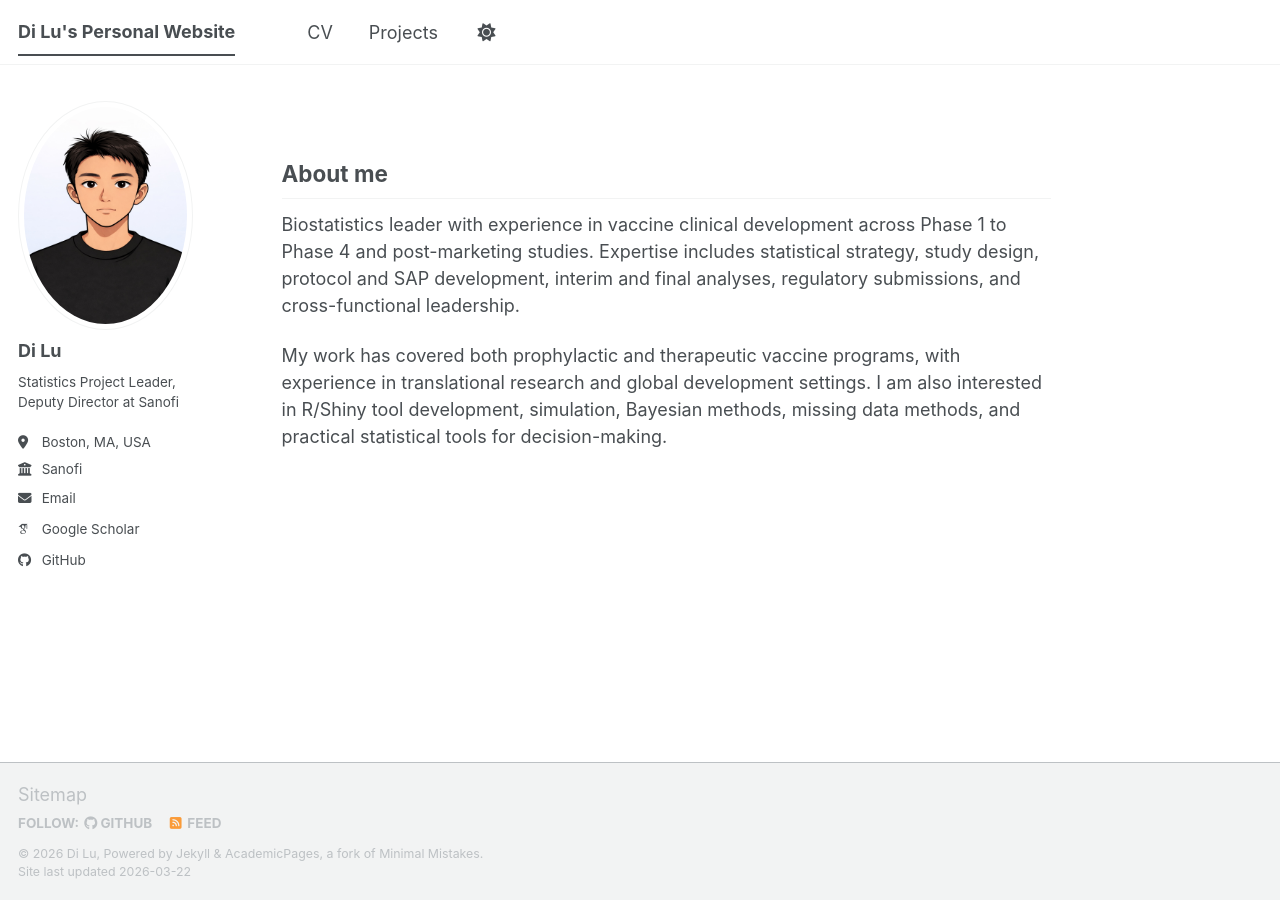
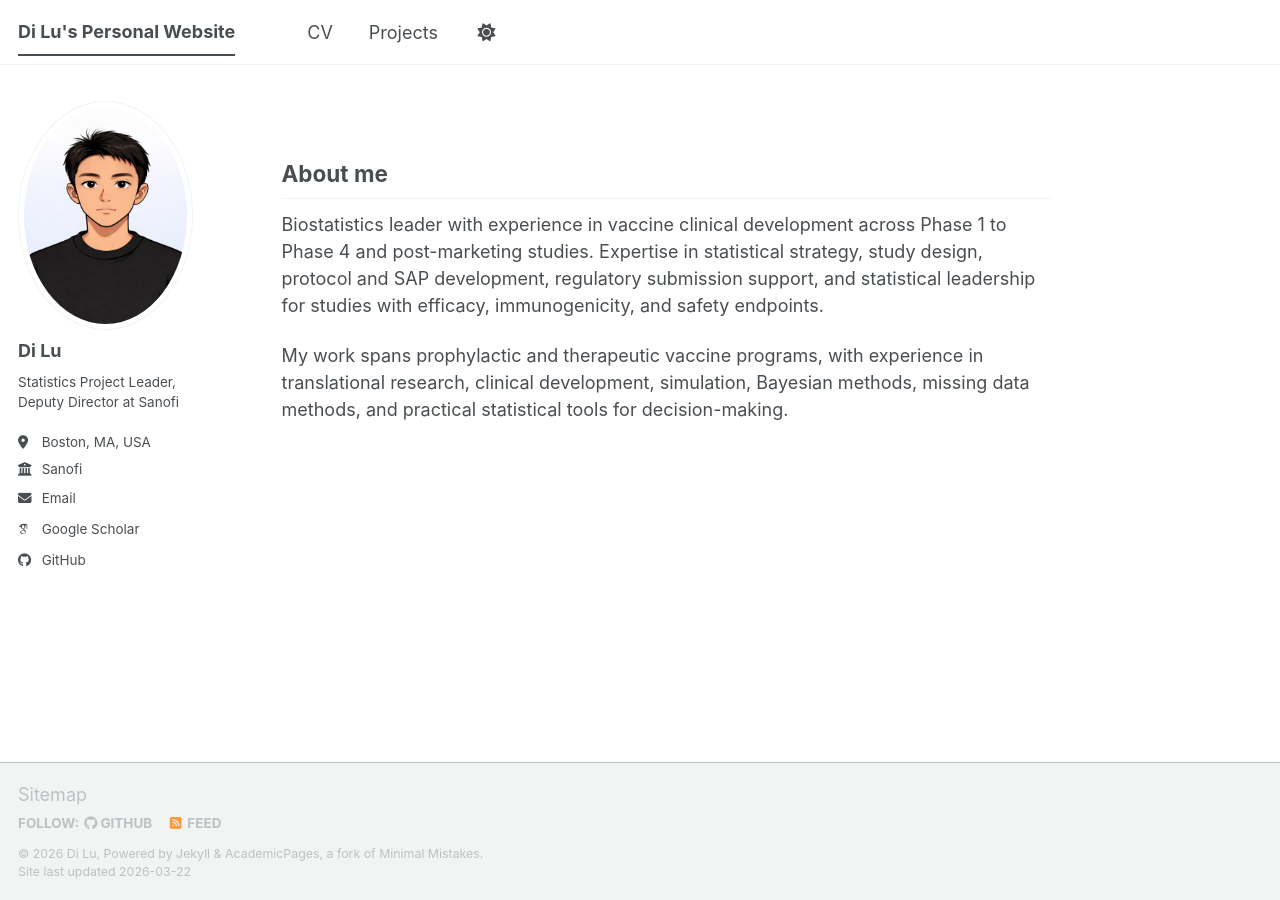
Before and after one commit to dilustats/dilustats.github.io, a Jekyll site: the page built from _pages/about.md, in a window 1280 px wide. Built offline with Jekyll 4.4.1, drawn with Linux system fonts in a browser that asks for light colours; some web fonts are replaced; a script bundle is joined from its source files by our own code; library files that are not in the unit come from our copies.

Commit message:
Update about.md

```diff
--- a/_pages/about.md
+++ b/_pages/about.md
@@ -9,6 +9,6 @@
 
 ## About me
 
-Biostatistics leader with experience in vaccine clinical development across Phase 1 to Phase 4 and post-marketing studies. Expertise includes statistical strategy, study design, protocol and SAP development, interim and final analyses, regulatory submissions, and cross-functional leadership.
+Biostatistics leader with experience in vaccine clinical development across Phase 1 to Phase 4 and post-marketing studies. Expertise in statistical strategy, study design, protocol and SAP development, regulatory submission support, and statistical leadership for studies with efficacy, immunogenicity, and safety endpoints.
 
-My work has covered both prophylactic and therapeutic vaccine programs, with experience in translational research and global development settings. I am also interested in R/Shiny tool development, simulation, Bayesian methods, missing data methods, and practical statistical tools for decision-making.
+My work spans prophylactic and therapeutic vaccine programs, with experience in translational research, clinical development, simulation, Bayesian methods, missing data methods, and practical statistical tools for decision-making.
```
